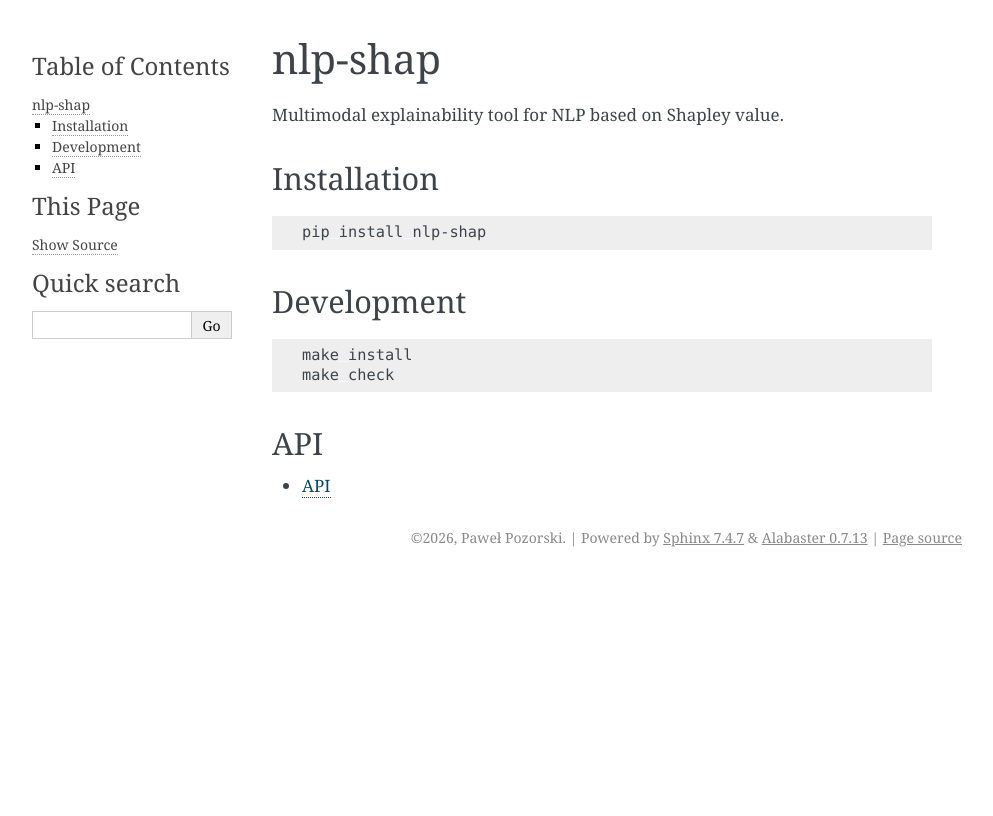
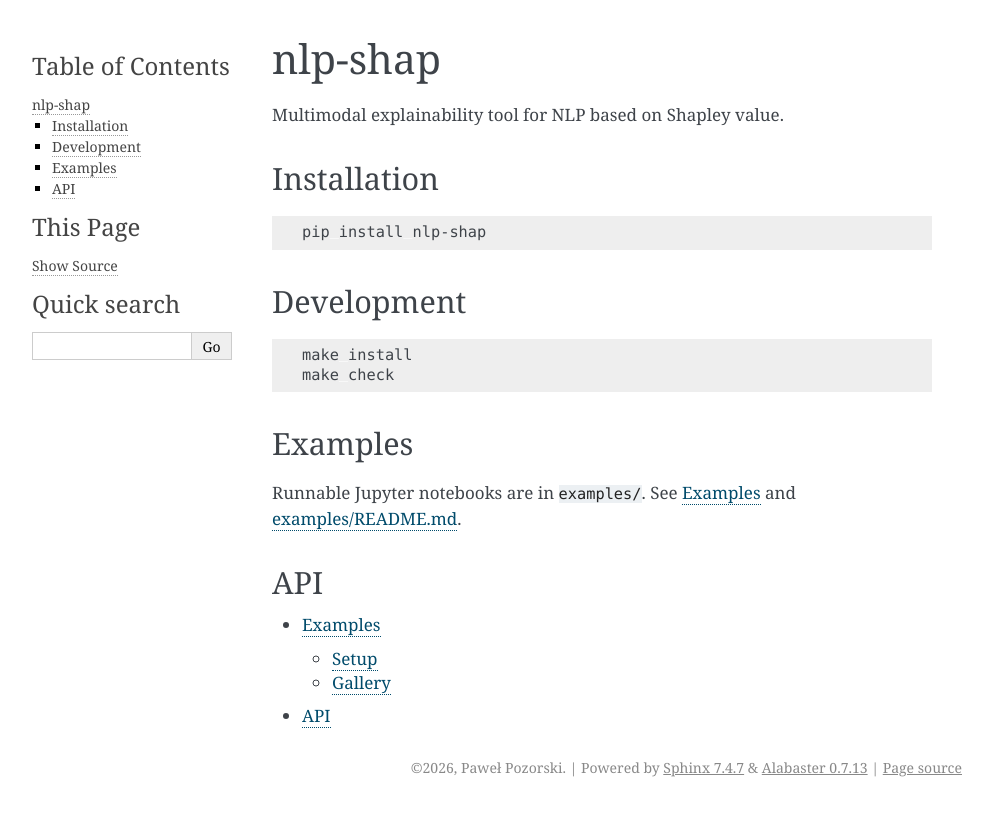
Before and after one commit to Pawlo77/nlp-shap, a Sphinx documentation site: the page built from docs/index.rst, in a window 1280 px wide. Shown: the top 816 px of the page, without its empty margins (148-1141 px from the left). Built offline with Sphinx 7.4.7, drawn with Linux system fonts in a browser that asks for light colours.

Commit message:
feat: add examples gallery scaffold and contributor rules
Introduce examples/ with user-facing README, Sphinx docs, and cursor
rules requiring minimal Jupyter notebooks for new public workflows.

```diff
--- a/docs/index.rst
+++ b/docs/index.rst
@@ -18,10 +18,17 @@
    make install
    make check
 
+Examples
+--------
+
+Runnable Jupyter notebooks are in ``examples/``. See :doc:`examples` and
+`examples/README.md <https://github.com/Pawlo77/nlp-shap/blob/main/examples/README.md>`_.
+
 API
 ---
 
 .. toctree::
    :maxdepth: 2
 
+   examples
    api
--- a/pyproject.toml
+++ b/pyproject.toml
@@ -86,7 +86,7 @@
 ignore_missing_imports = true
 
 [tool.bandit]
-exclude_dirs = [".venv", "tests", "docs/_build"]
+exclude_dirs = [".venv", "tests", "docs/_build", "examples"]
 
 [tool.pytest.ini_options]
 pythonpath = ["src"]
```
Also changed, not shown: README.md (+4 -0 lines), docs/examples.rst (added, +30 -0 lines), .cursor/skills/nlp-shap-development/SKILL.md, examples/README.md (added), 4 other files.
